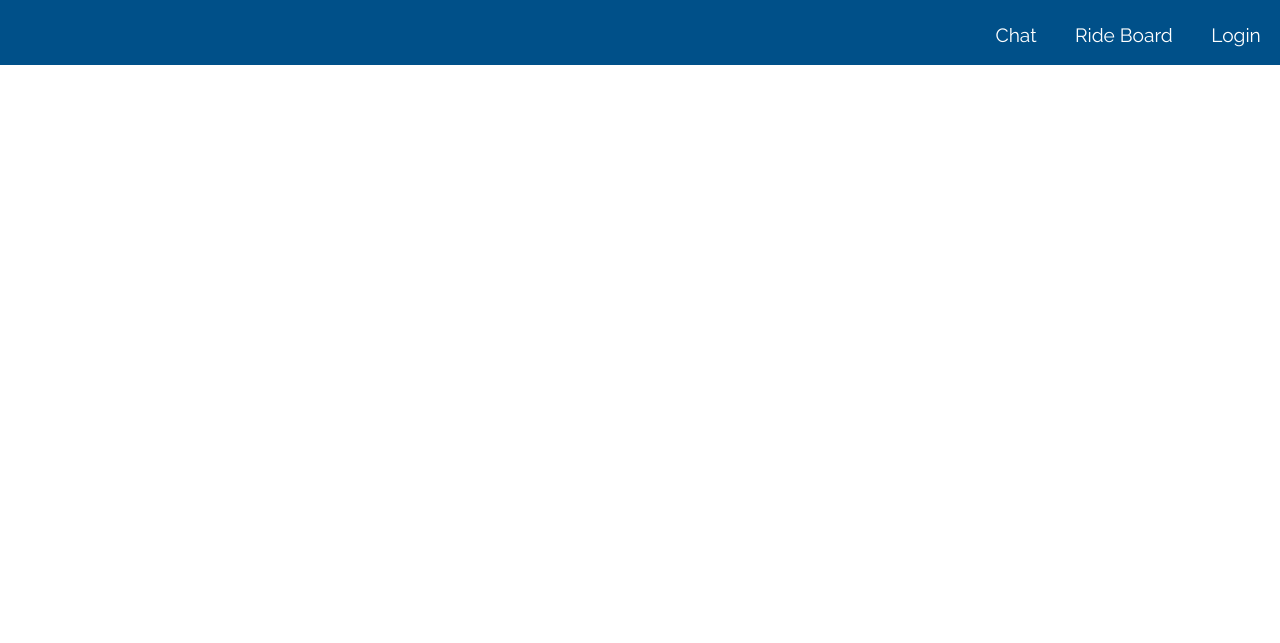
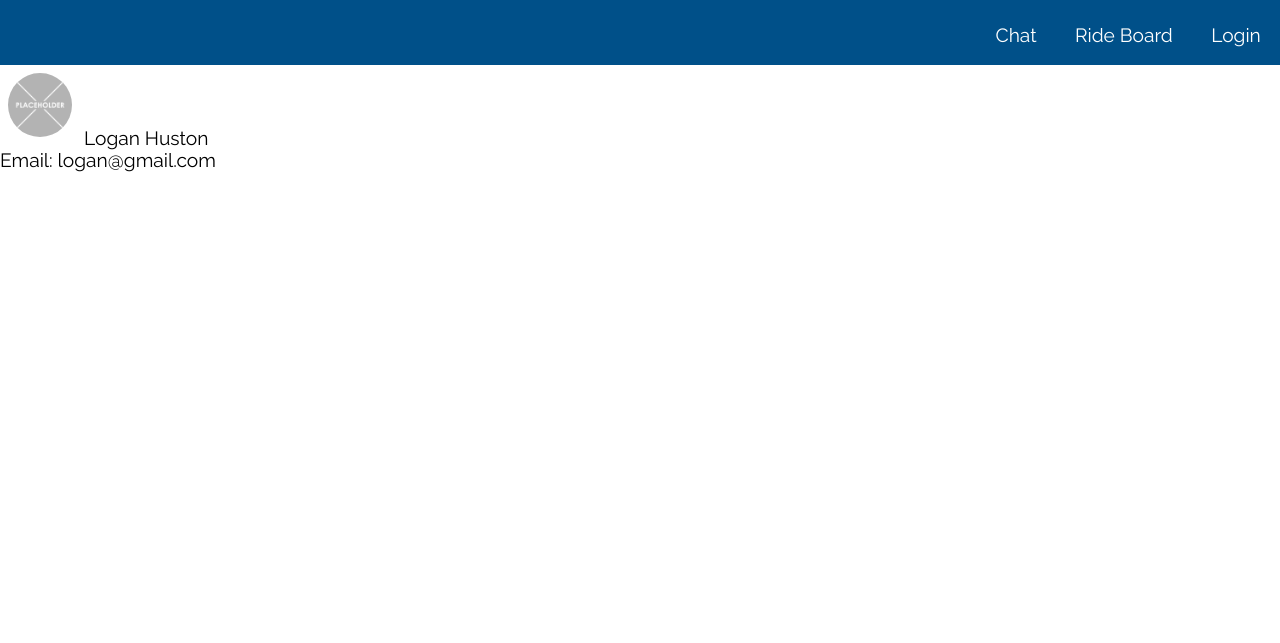
Before and after one commit to blissfulsaint/icarpool, a website built with Vite: page src/account/index.html in a window 1280 px wide. Shown: the part 73-716 px from the top of the page. Built offline with nearby package versions, Linux system fonts and the light colour scheme; files whose address does not match are found by name.

Commit message:
added scss file for account page

```diff
--- a/src/account/index.html
+++ b/src/account/index.html
@@ -10,7 +10,13 @@
 <body>
     <header></header>
     <nav></nav>
-    <main></main>
+    <main>
+        <div id="account">
+            <img class="profile-img" src="../public/images/placeholder.png">
+            <span class="account-name">Logan Huston</span>
+            <p>Email: <span>logan@gmail.com</span></p>
+        </div>
+    </main>
     <footer></footer>
 </body>
 </html>
--- /dev/null
+++ b/src/sass/block/_account.scss
@@ -0,0 +1,9 @@
+@import "../composition/theme";
+
+main {
+    #account {
+        & .profile-img {
+            width: 4em;
+    }
+}
+}
--- a/src/sass/style.scss
+++ b/src/sass/style.scss
@@ -12,3 +12,4 @@
 @import "block/form.scss";
 @import "block/body.scss";
 @import "block/modal.scss";
+@import "block/account.scss";
```
Also changed, not shown: src/css/style.css, 1 other file.
